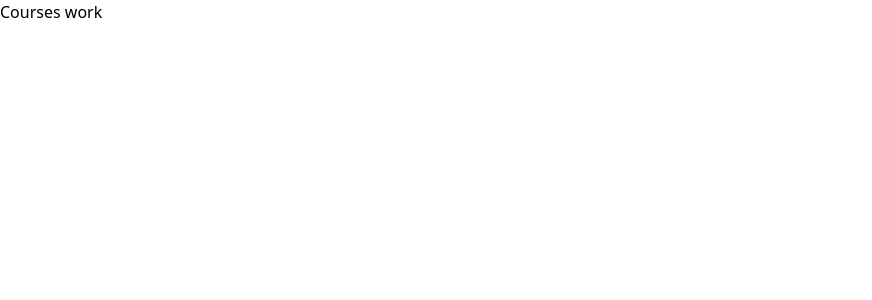
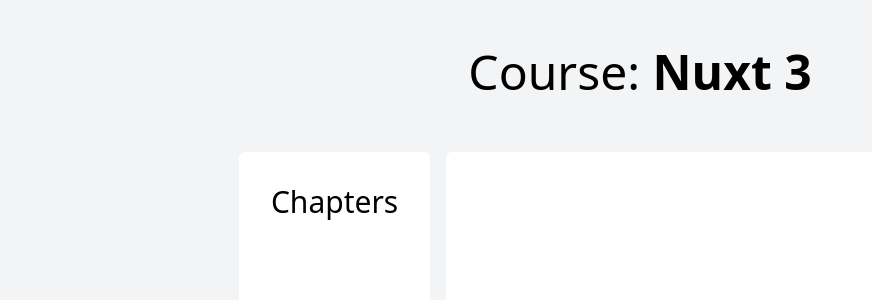
Before and after one commit to khanhtl/nuxt-beginner, a Nuxt app: page /courses in a window 1280 px wide. Shown: the top 300 px of the page, without its empty margins (0-872 px from the left). Built offline with nearby package versions, Linux system fonts and the light colour scheme.

Commit message:
dynamic routing

```diff
--- a/pages/courses.vue
+++ b/pages/courses.vue
@@ -1,4 +1,19 @@
 
 <template>
-Courses work
+<div class="p-12 bg-gray-100 w-full h-full min-h-screen flex flex-col items-center">
+    <div class="prose mb-12">
+        <h1 class="text-5xl mb-2">
+            <span class="font-medium">Course: </span>
+            <span class="font-bold">Nuxt 3</span>
+        </h1>
+    </div>
+    <div class="flex flex-row justify-center flex-grow">
+        <div class="prose mr-4 p-8 bg-white rounded-md min-w-[20ch] flex flex-col">
+            <h3 class="text-3xl mb-2 font-medium">Chapters</h3>
+        </div>
+        <div class="prose p-12 bg-white rounded-md w-[65ch]">
+            <NuxtPage />
+        </div>
+    </div>
+</div>
 </template>
--- /dev/null
+++ b/pages/courses/chapter-[chapterSlug]/lesson-[lessonSlug].vue
@@ -0,0 +1,5 @@
+<template>
+    <h2 class="text-4xl font-medium mb-2">Lesson</h2>
+    <p>This is a lesson</p>
+    {{ $route.params }}
+</template>
```
